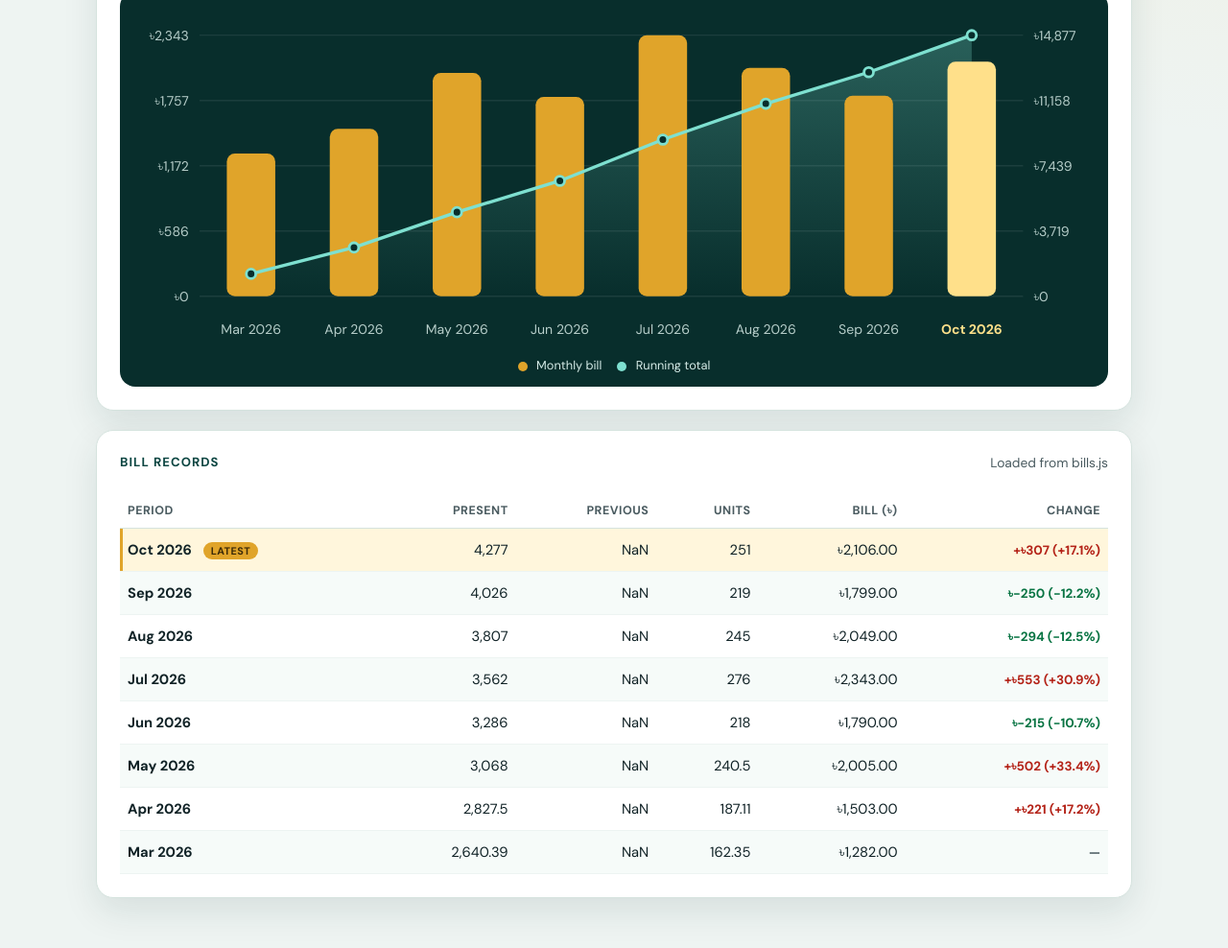
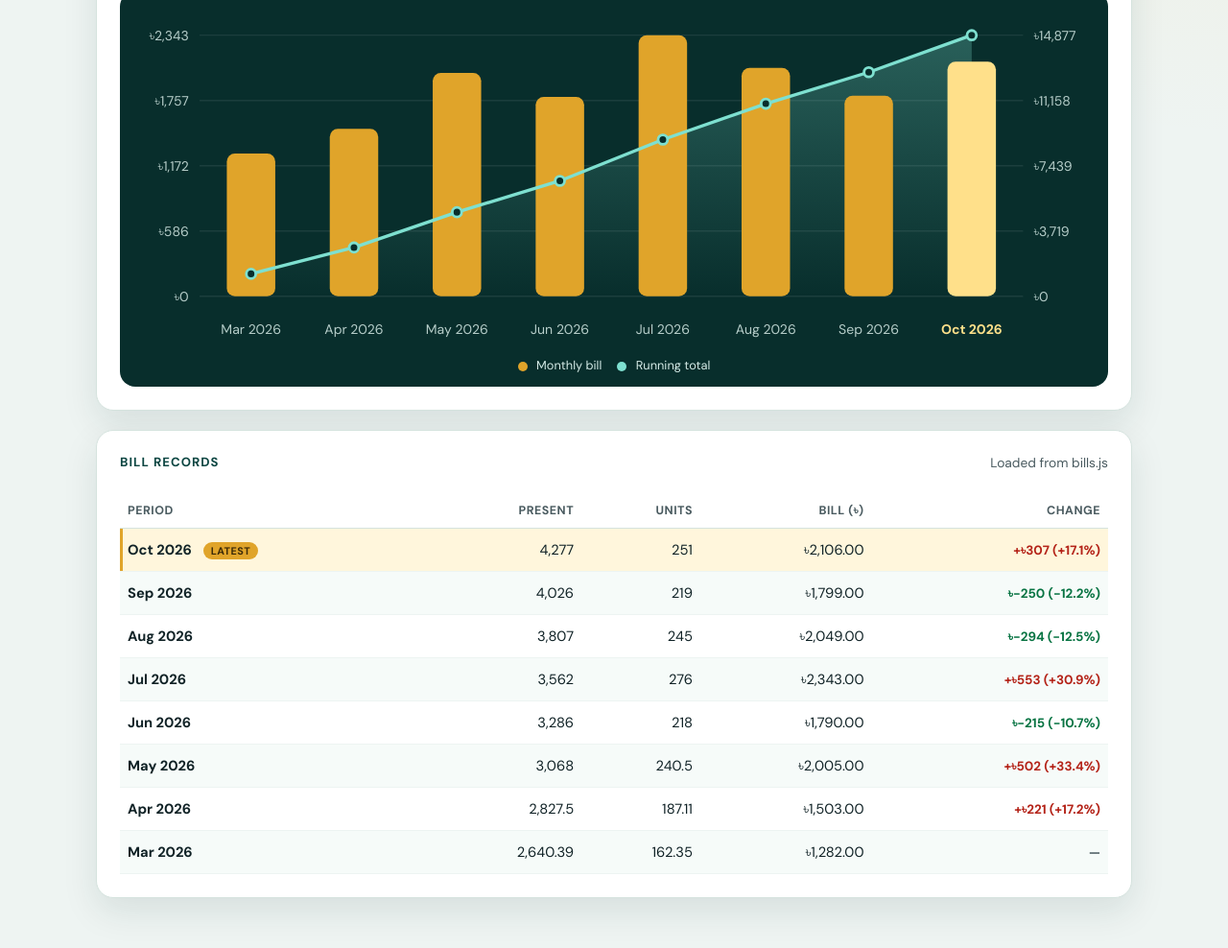
Before and after one commit to habibur-rahman-swe/electricity-bill-calculator, a plain HTML site: page index.html in a window 1280 px wide. Shown: the part 387-1375 px from the top of the page at 96% size. Drawn offline with Linux system fonts and the light colour scheme.

Commit message:
remove 'previous' field from bill records and update related table structure

```diff
--- a/index.html
+++ b/index.html
@@ -154,7 +154,6 @@
                     <tr>
                       <th>Period</th>
                       <th>Present</th>
-                      <th>Previous</th>
                       <th>Units</th>
                       <th>Bill (৳)</th>
                       <th>Change</th>
--- a/script.js
+++ b/script.js
@@ -337,7 +337,6 @@ function normalizeBills(records) {
         monthIndex,
         sortKey: year * 12 + monthIndex,
         label: `${MONTH_SHORT[monthIndex]} ${year}`,
-        previous: Number(row.previous),
         present: Number(row.present),
         total: Number(row.total),
         bill: Number(row.bill),
@@ -522,7 +521,6 @@ function renderHistory(bills) {
           ${isLatest ? '<span class="latest-tag">Latest</span>' : ""}
         </td>
         <td>${bill.present.toLocaleString("en-BD")}</td>
-        <td>${bill.previous.toLocaleString("en-BD")}</td>
         <td>${bill.total.toLocaleString("en-BD")}</td>
         <td>${formatTaka(bill.bill)}</td>
         <td>${changeCell}</td>
```
Also changed, not shown: 1 other file.
